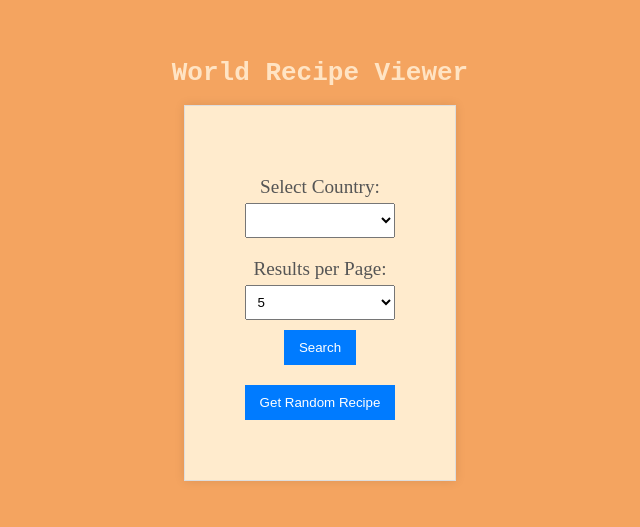
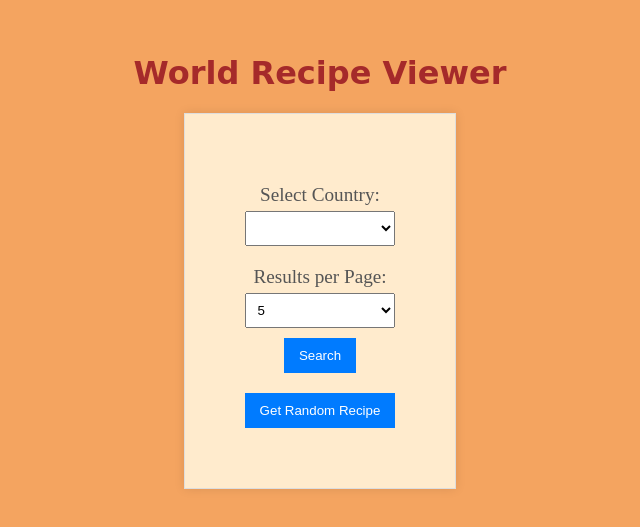
Before and after one commit to WorldRecipeViewer/world-recipe-project, a website: page world-recipe-viewer/index.html in a window 1280 px wide. Shown: the part 129-656 px from the top of the page, without its empty margins (320-960 px from the left). Drawn offline with Linux system fonts and the light colour scheme; files that its build step writes are made by us from their sources; no server answers.

Commit message:
more styling changes

```diff
--- a/world-recipe-viewer/index.html
+++ b/world-recipe-viewer/index.html
@@ -39,8 +39,8 @@
       box-shadow: 0 2px 4px rgba(0, 0, 0, 0.1);
     }
     h1 {
-      color:bisque;
-      font-family:monospace;
+      color:brown;
+      font-family:cursive;
     }
     button {
       background-color: #007bff;
```
